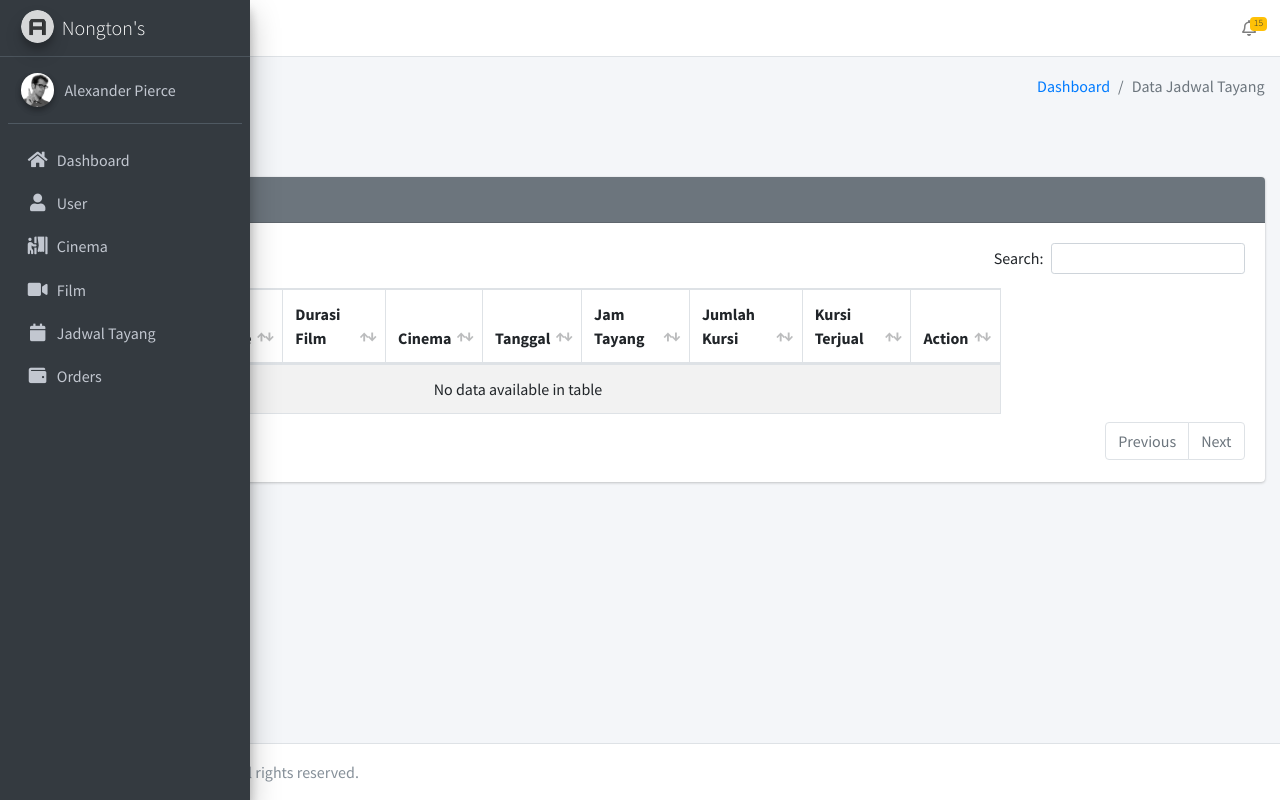
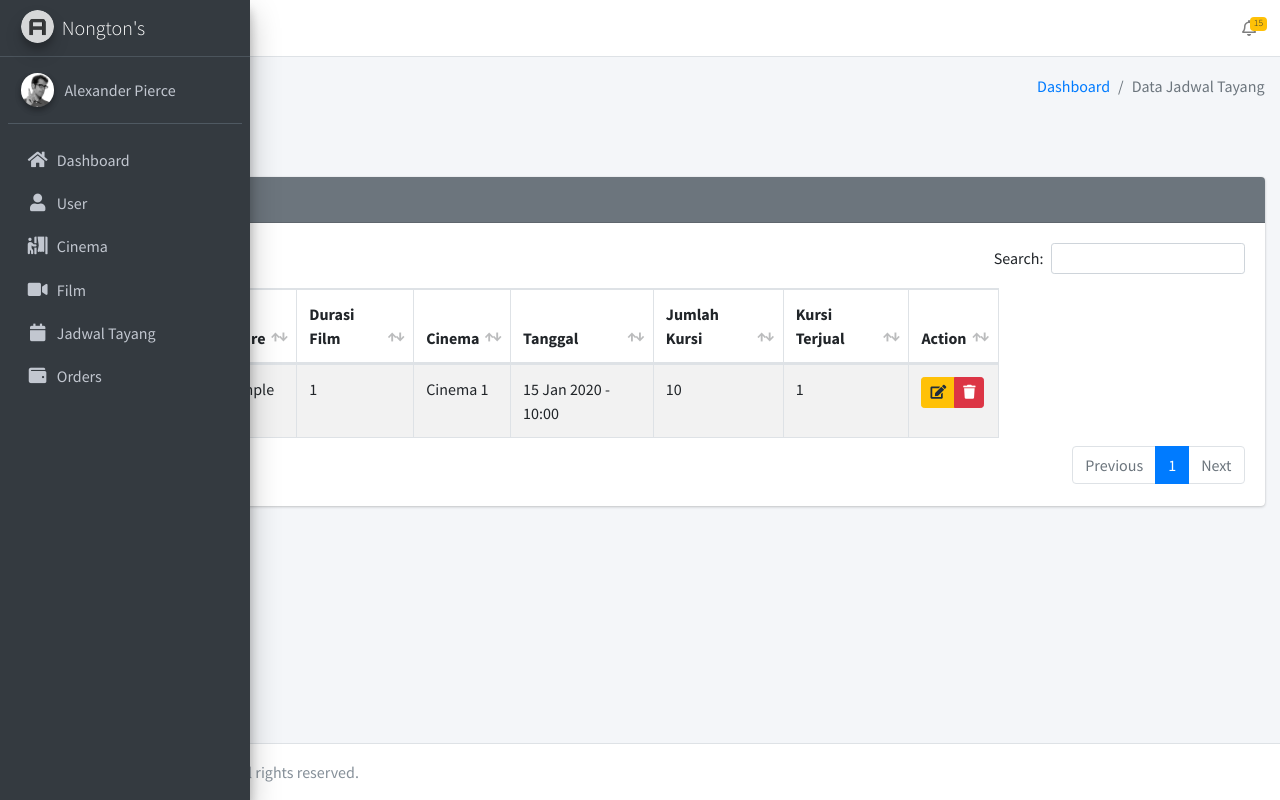
Before and after one commit to bastiannazaromi/web-2-4D, a CodeIgniter app: page /web-2-4d/jadwal in a window 1280 px wide. Run offline with CodeIgniter, Linux system fonts and the light colour scheme; the first user in the database is signed in; data comes from the database, SQL or seed files in the repository; tables that the repository leaves empty hold one stand-in row (Sample ...); some libraries are stand-ins or nearby versions.

Commit message:
read jadwal tayang

```diff
--- a/application/controllers/Jadwal.php
+++ b/application/controllers/Jadwal.php
@@ -20,9 +20,12 @@ class Jadwal extends CI_Controller
 
 	public function index()
 	{
+		$jadwal = $this->jadwal->getAllJadwal();
+
 		$data = [
-			'title' => 'Jadwal Tayang',
-			'page'  => 'jadwal/v_jadwal'
+			'title'  => 'Jadwal Tayang',
+			'page'   => 'jadwal/v_jadwal',
+			'jadwal' => $jadwal
 		];
 
 		$this->load->view('index', $data);
--- a/application/models/M_Jadwal.php
+++ b/application/models/M_Jadwal.php
@@ -4,11 +4,21 @@ defined('BASEPATH') or exit('No direct script access allowed');
 
 class M_Jadwal extends CI_Model
 {
-
 	public function addJadwal($data)
 	{
 		return $this->db->insert('jadwal_tayang', $data);
 	}
+
+	public function getAllJadwal()
+	{
+		$this->db->select('jadwal_tayang.*, cinema.namaCinema, film.judul, film.genre, film.durasi');
+		$this->db->join('cinema', 'cinema.id = jadwal_tayang.idCinema', 'inner');
+		$this->db->join('film', 'film.id = jadwal_tayang.idFilm', 'inner');
+
+		$this->db->order_by('jadwal_tayang.tanggal', 'desc');
+
+		return $this->db->get('jadwal_tayang')->result();
+	}
 }
 
 /* End of file M_Jadwal.php */
--- a/application/views/jadwal/v_jadwal.php
+++ b/application/views/jadwal/v_jadwal.php
@@ -55,14 +55,30 @@
 											<th>Durasi Film</th>
 											<th>Cinema</th>
 											<th>Tanggal</th>
-											<th>Jam Tayang</th>
 											<th>Jumlah Kursi</th>
 											<th>Kursi Terjual</th>
 											<th>Action</th>
 										</tr>
 									</thead>
 									<tbody>
-
+										<?php foreach ($jadwal as $i => $jdw) : ?>
+											<tr>
+												<td><?php echo $i + 1; ?></td>
+												<td><?php echo $jdw->judul; ?></td>
+												<td><?php echo $jdw->genre; ?></td>
+												<td><?php echo $jdw->durasi; ?></td>
+												<td><?php echo $jdw->namaCinema; ?></td>
+												<td><?php echo date('d M Y', strtotime($jdw->tanggal)) . ' - ' . date('H:i', strtotime($jdw->jamTayang)); ?></td>
+												<td><?php echo $jdw->jumlahKursi; ?></td>
+												<td><?php echo $jdw->kursiTerjual; ?></td>
+												<td>
+													<div class="btn-group">
+														<a href="<?= base_url('cinema/edit/' . $jdw->id); ?>" class="btn btn-warning btn-sm"><i class="fa fa-edit"></i></a>
+														<a href="<?= base_url('cinema/delete/' . $jdw->id); ?>" class="btn btn-danger btn-sm" onclick="return confirm('Apakah yakin data akan dihapus ?')"><i class="fa fa-trash"></i></a>
+													</div>
+												</td>
+											</tr>
+										<?php endforeach; ?>
 									</tbody>
 								</table>
 							</div>
```
